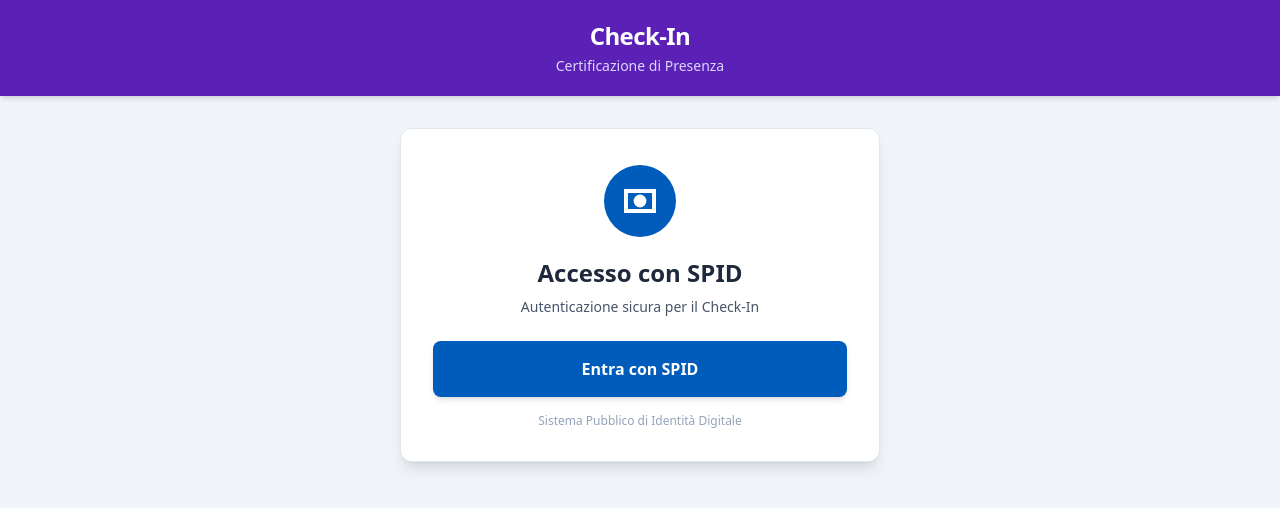
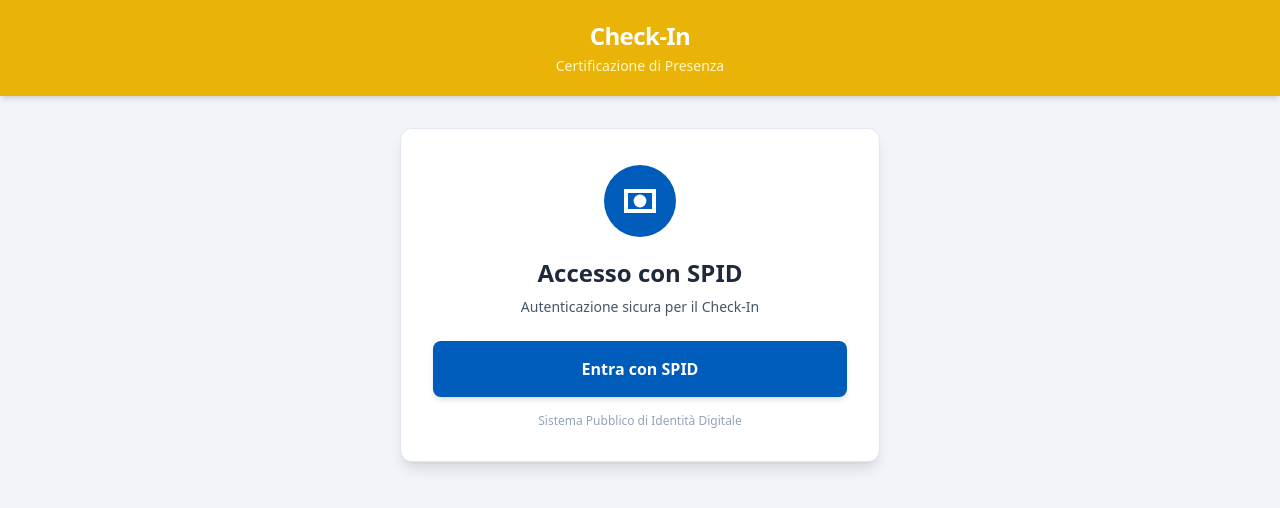
Before and after one commit to look47/checkin, a website: page index.html in a window 1280 px wide. Drawn offline with nearby package versions, Linux system fonts and the light colour scheme.

Commit message:
Test deployment: change header to yellow

```diff
--- a/index.html
+++ b/index.html
@@ -35,10 +35,10 @@
 </head>
 <body class="min-h-screen bg-slate-100 text-slate-800">
 
-  <header class="bg-brand-800 text-white shadow-md">
+  <header class="bg-yellow-500 text-white shadow-md">
     <div class="max-w-lg mx-auto px-4 py-5 text-center">
       <h1 class="text-2xl font-bold tracking-tight">Check-In</h1>
-      <p class="text-brand-200 text-sm mt-1">Certificazione di Presenza</p>
+      <p class="text-yellow-100 text-sm mt-1">Certificazione di Presenza</p>
     </div>
   </header>
 
```
